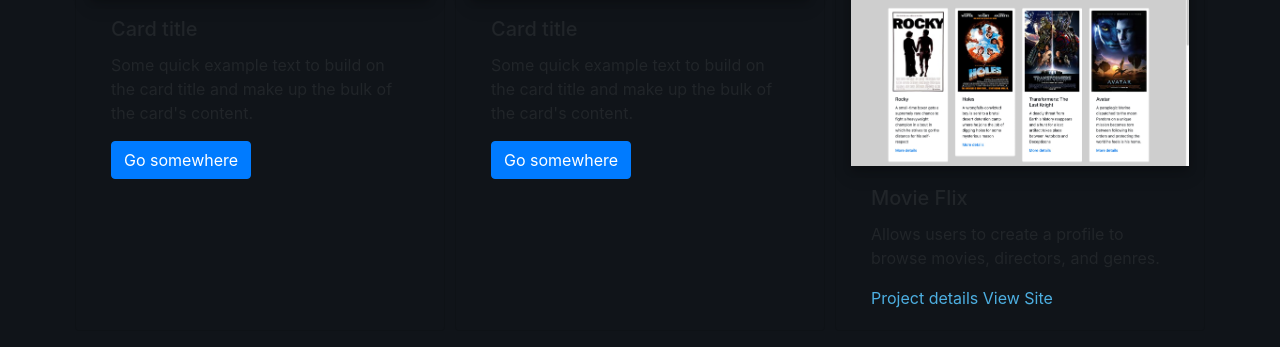
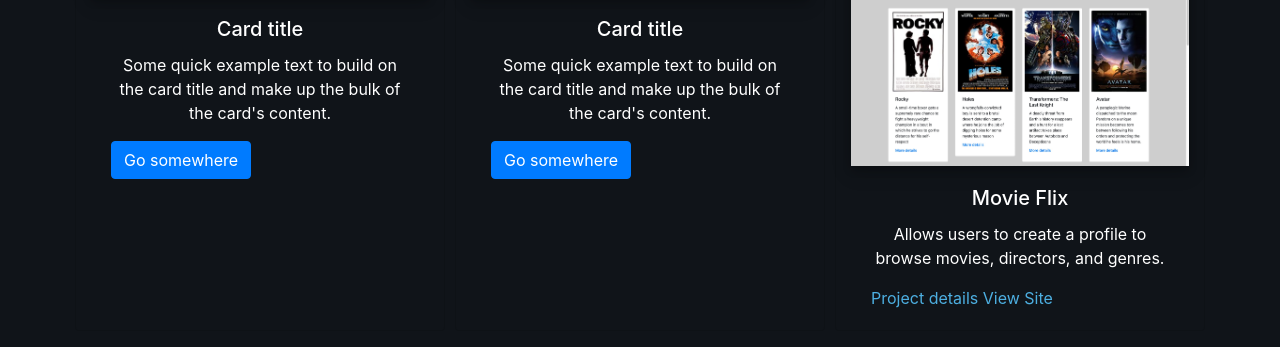
Before and after one commit to TimBTaylor/personal-portfolio, a plain HTML site: page projects.html in a window 1280 px wide. Shown: the part 237-584 px from the top of the page. Drawn offline with nearby package versions, Linux system fonts and the light colour scheme.

Commit message:
css update

```diff
--- a/css/projects.css
+++ b/css/projects.css
@@ -57,6 +57,14 @@
     box-shadow: 0 4px 8px 0 rgba(0, 0, 0, 0.2), 0 6px 20px 0 rgba(0, 0, 0, 0.19);
   }
 
+  .card-body {
+    color: white;
+  }
+
+  .card-title, .card-text{
+    text-align: center;
+  }
+
   .card-links {
     display: inline-block;
   }
```
